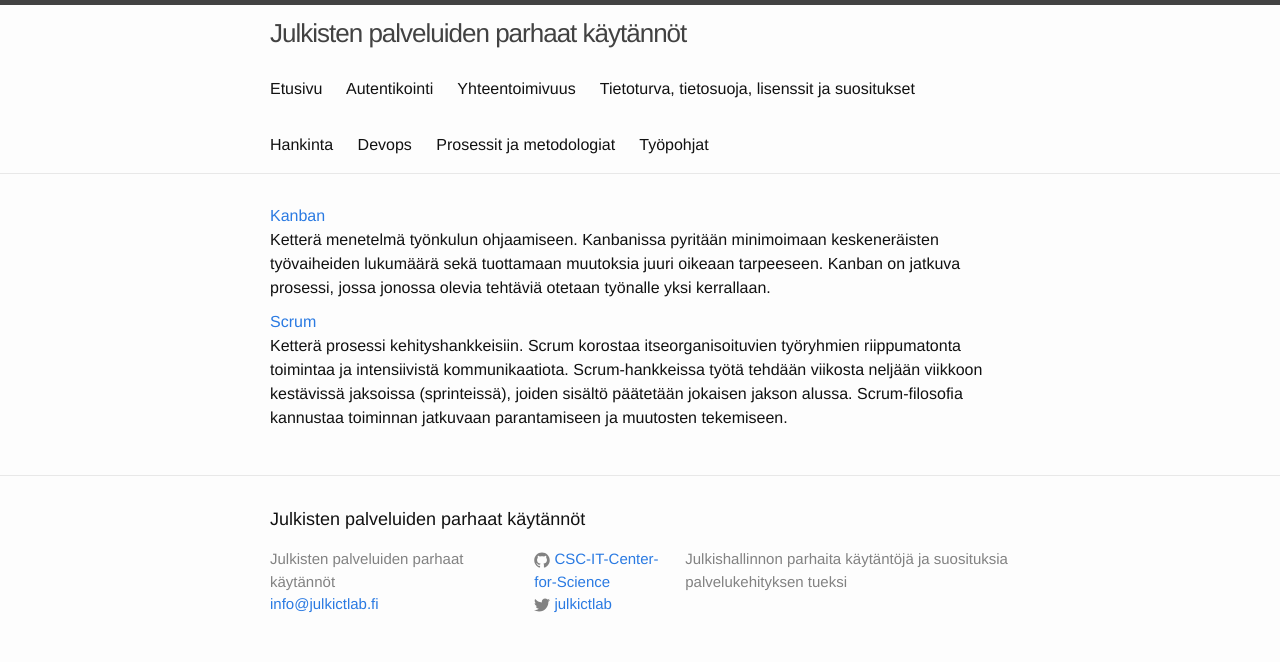
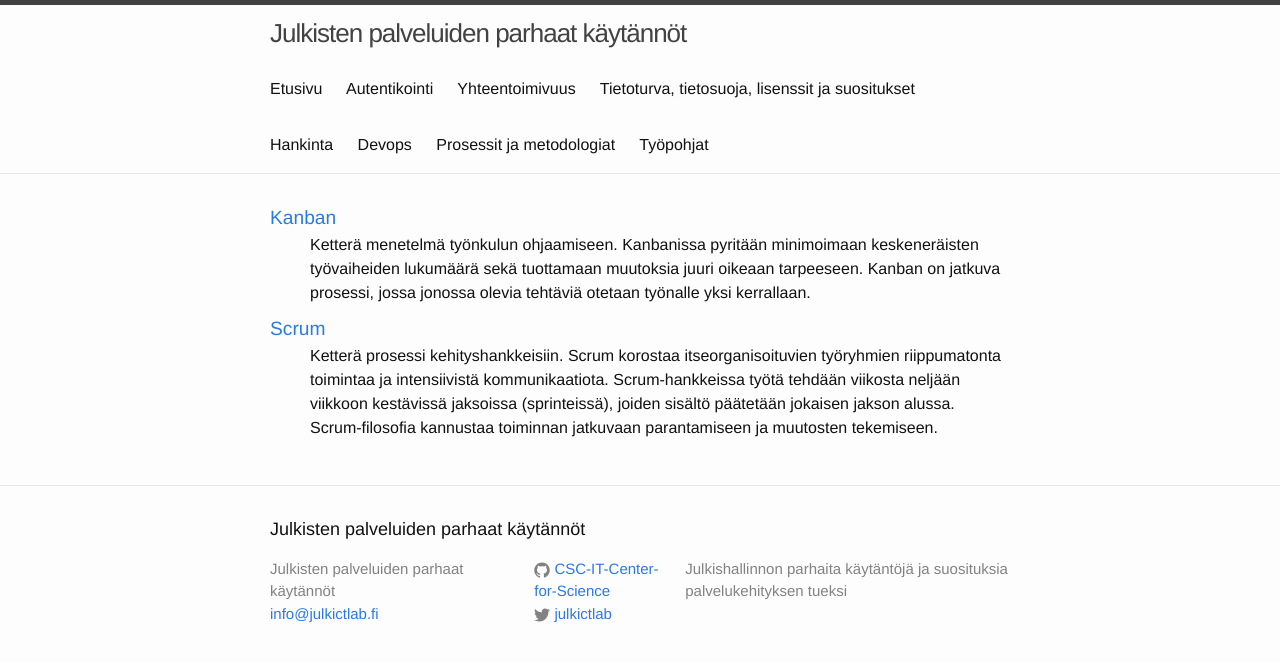
Before and after one commit to CSC-IT-Center-for-Science/julkictlab-best-practices, a Jekyll site: the page built from prosessit.md, in a window 1280 px wide. Shown: the top 662 px of the page. Built offline with Jekyll 4.4.1, drawn with Linux system fonts in a browser that asks for light colours.

Commit message:
Added indent for dds

```diff
--- a/css/main.css
+++ b/css/main.css
@@ -458,4 +458,9 @@ pre {
 
 dd {
   margin-bottom: 10px;
+  margin-left: 40px;
 }
+
+dt {
+  font-size: 105%;
+}
--- a/css/main.scss
+++ b/css/main.scss
@@ -54,4 +54,9 @@ $on-laptop:        800px;
 
 dd {
   margin-bottom: 10px;
+  margin-left: 40px;
 }
+
+dt {
+  font-size: 120%;
+}
```
